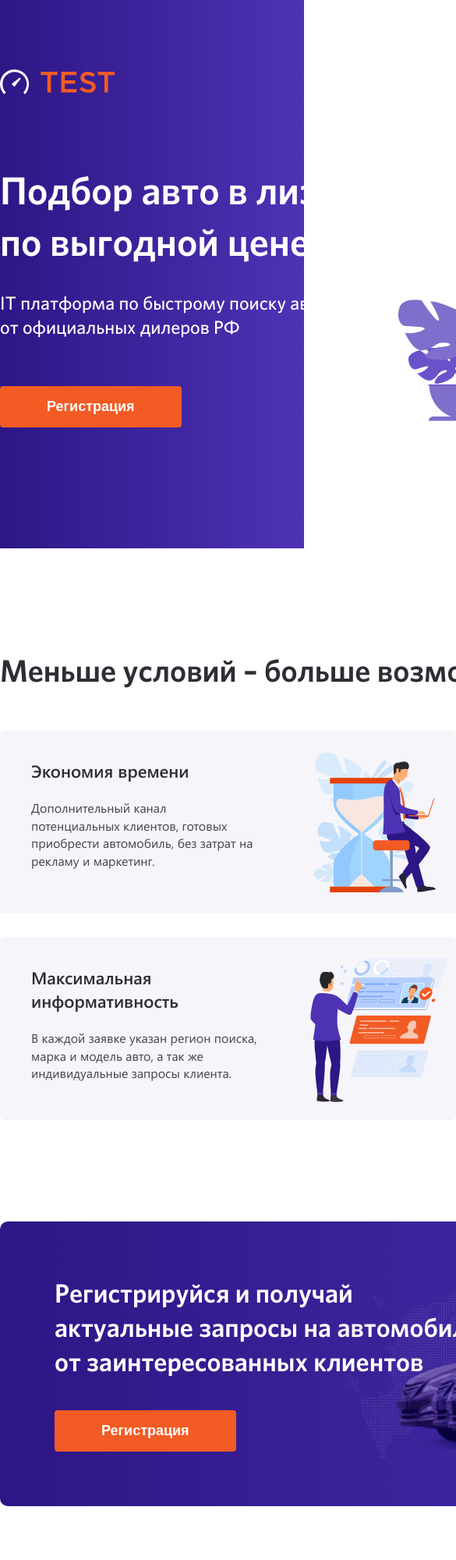
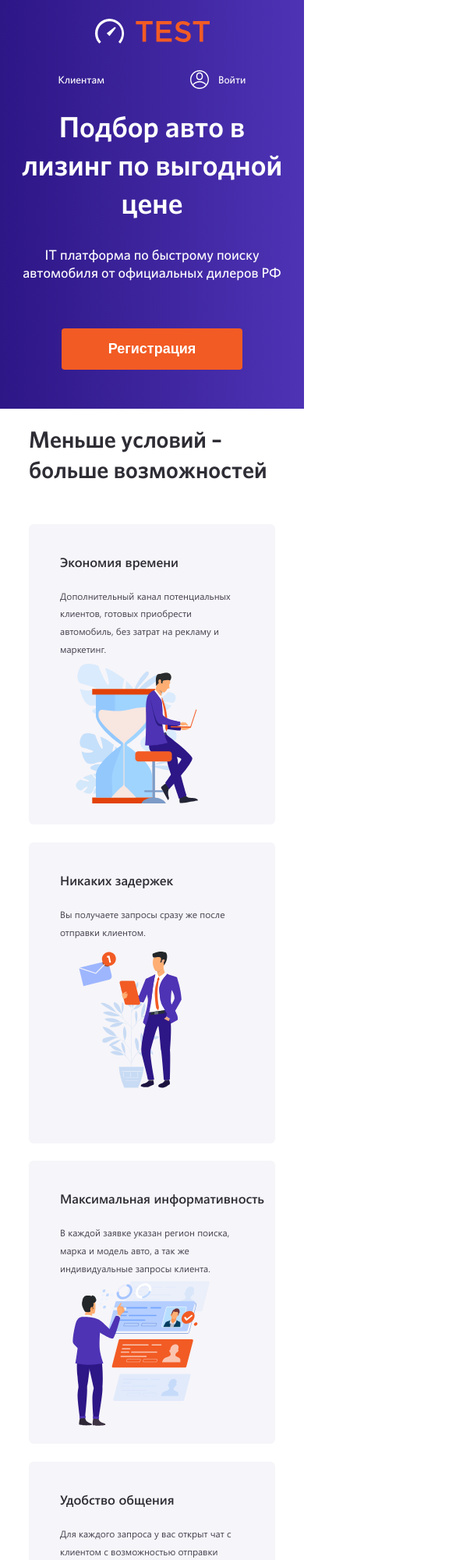
Before and after one commit to ok-webdev/mediaworks-test-task, a plain HTML site: page index.html in a window 390 px wide. Shown: the top 2000 px of the page at 78% size, 585 px wide, since content can reach past the window. Before the commit the page ends 1931 px from the top, so only its background shows below. Drawn offline with Linux system fonts and the light colour scheme.

Commit message:
add media queries

```diff
--- a/js/script.js
+++ b/js/script.js
@@ -3,6 +3,7 @@ const backdrop = document.querySelector('.backdrop');
 const closeModal = document.querySelector('.modal__close');
 const modalForm = document.querySelector('.modal__form');
 const account = document.querySelector('#account');
+const inputs = document.querySelectorAll('input');
 
 function toggleBackdrop() {
   backdrop.classList.toggle('visible');
@@ -11,6 +12,7 @@ function toggleBackdrop() {
 function hideModal() {
   modal.classList.remove('visible')
   toggleBackdrop();
+  inputs.forEach(input => input.value = '');
 }
 
 function showModal () {
@@ -23,4 +25,5 @@ closeModal.addEventListener('click', hideModal);
 modalForm.addEventListener('submit', event => {
   event.preventDefault();
   hideModal();
-})
+});
+backdrop.addEventListener('click', hideModal);
--- a/sass/blocks/_advantages.scss
+++ b/sass/blocks/_advantages.scss
@@ -4,7 +4,7 @@
     display: grid;
     grid-template-columns: repeat(2, 1fr);
     grid-template-rows: repeat(2, 1fr);
-    gap: 30px;
+    gap: 1.875rem;
     margin-top: 50px;
   }
   &__card{
@@ -14,6 +14,7 @@
     border-radius: 6px;
     padding: 21px 10px 21px 40px;
   }
+
   &__text{
     margin-top: 16px;
   }
--- a/sass/blocks/_hero.scss
+++ b/sass/blocks/_hero.scss
@@ -4,7 +4,7 @@
   &__content{
     display: flex;
     align-items: center;
-    justify-content: space-between;
+
   }
   &__motto{
     font-size: 1.5rem;
@@ -12,4 +12,7 @@
     color: #FFFFFF;
     margin: 30px 0 60px 0;
   }
+  &__image{
+    width: 50%;
+  }
 }
--- a/sass/blocks/_register.scss
+++ b/sass/blocks/_register.scss
@@ -3,4 +3,5 @@
         linear-gradient(90deg, #2D1686 0%, #4E33B5 100%);
     border-radius: 10px;
     padding: 70px;
+    margin-bottom: 11.5rem;
 }
--- a/sass/style.scss
+++ b/sass/style.scss
@@ -11,7 +11,7 @@ body {
   font-family: 'Whitney', sans-serif;
 }
 .container {
-  width: 1200px;
+  max-width: 1200px;
   margin: 0 auto;
 }
 
@@ -23,3 +23,5 @@ body {
 @import './blocks/_register';
 @import './blocks/_modal';
 @import './blocks/backdrop';
+
+@import './utils/media';
--- /dev/null
+++ b/sass/utils/_media.scss
@@ -0,0 +1,73 @@
+@media (max-width: 1200px) {
+    .container {
+        padding: 0 5%;
+    }
+}
+
+@media (max-width: 1024px) {
+    html {
+        font-size: 14px;
+    }
+
+    .advantages {
+        &__cards {
+            grid-template-columns: 1fr;
+        }
+    }
+    .register{
+      margin-bottom: 3%;
+    }
+}
+
+@media (max-width: 768px) {
+    html {
+        font-size: 12px;
+    }
+
+    .hero {
+        padding-top: 0;
+        padding-bottom: 50px;
+        justify-content: center;
+        &__image{
+          display: none;
+        }
+        &__usp{
+          text-align: center;
+        }
+    }
+
+    .header {
+        flex-direction: column;
+
+        &__nav {
+            width: 100%;
+            justify-content: space-around;
+            margin-top: 30px;
+        }
+
+        &__link {
+            margin: 0;
+        }
+    }
+    .advantages {
+      padding: 5%;
+    }
+    .register{
+      &__content{
+        text-align: center;
+        padding: 5%;
+      }
+    }
+    .modal{
+      width: 300px;
+      padding: 5%;
+    }
+}
+
+@media (max-width: 425px) {
+ .advantages{
+   &__card{
+     flex-direction: column;
+   }
+ }
+}
```
Also changed, not shown: css/style.min.css, 1 other file.
